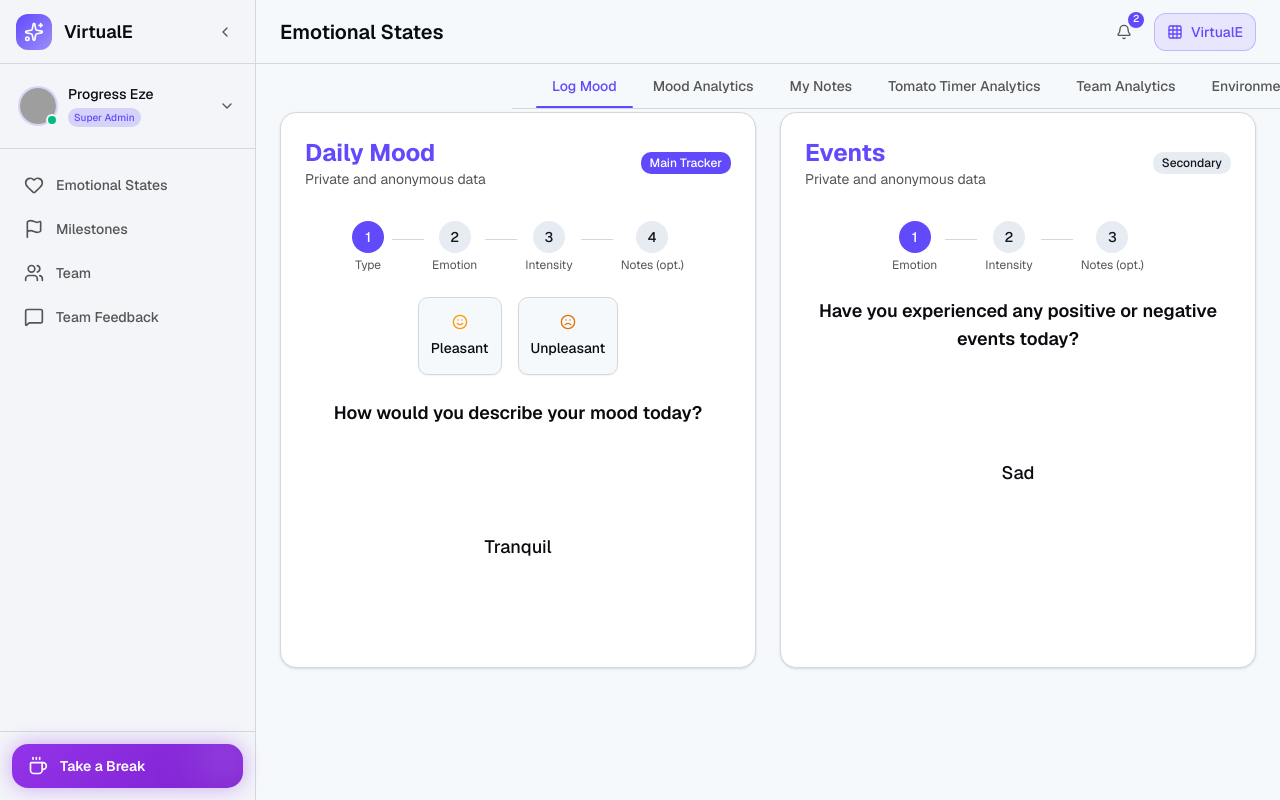
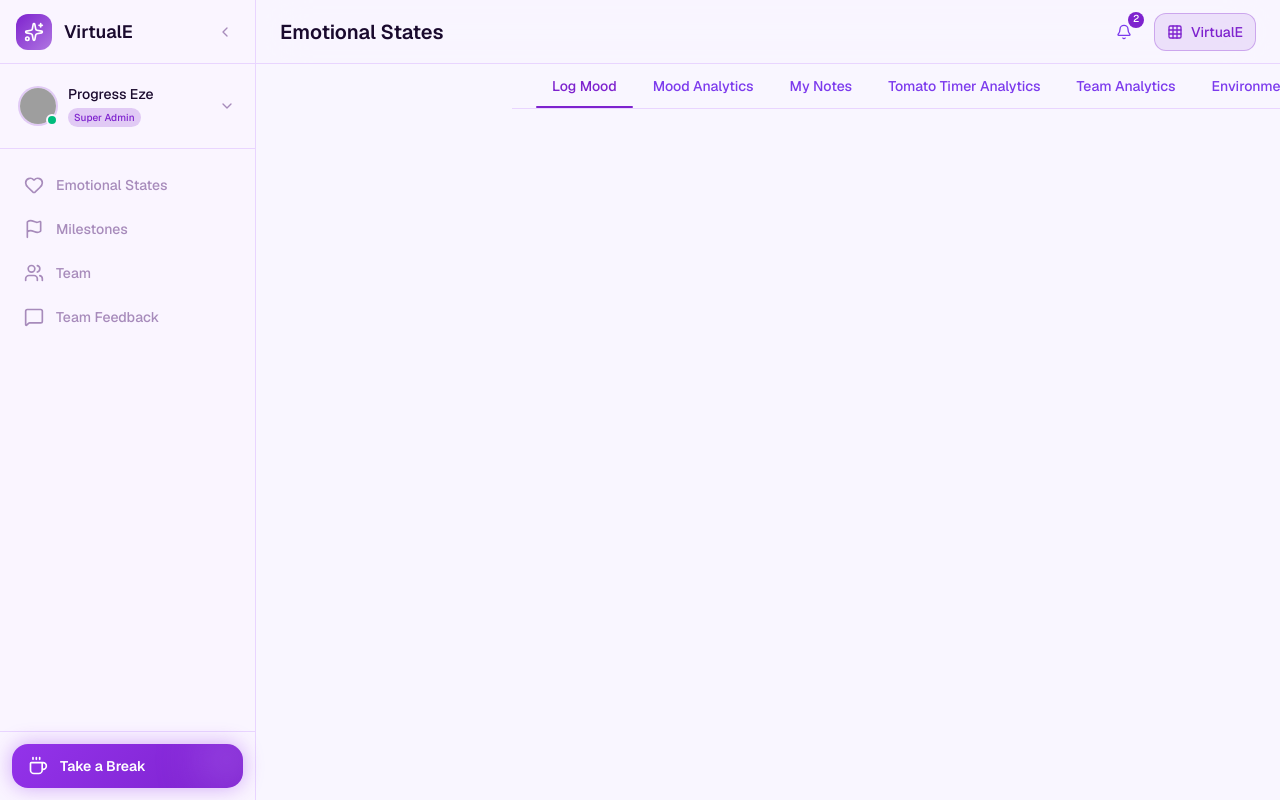
Before and after one commit to KlingerMatheus/VirtualE-New-Layout, a Next.js app: page / in a window 1280 px wide. Built offline with nearby package versions, Linux system fonts and the light colour scheme; grey boxes are pictures that could not be loaded.

Commit message:
feat: update globals.css colors and remove MoodContent\n\nApply Chakra UI purple palette and clean up body content.

```diff
--- a/app/globals.css
+++ b/app/globals.css
@@ -13,41 +13,42 @@ html.dark {
 
 :root {
   /* Light theme */
-  --background: oklch(0.98 0.005 260);
-  --foreground: oklch(0.15 0.01 260);
-  --card: oklch(1 0 0);
-  --card-foreground: oklch(0.15 0.01 260);
-  --popover: oklch(1 0 0);
-  --popover-foreground: oklch(0.15 0.01 260);
-  --primary: oklch(0.55 0.25 280);
-  --primary-foreground: oklch(1 0 0);
-  --secondary: oklch(0.94 0.01 260);
-  --secondary-foreground: oklch(0.2 0.01 260);
-  --muted: oklch(0.94 0.01 260);
-  --muted-foreground: oklch(0.45 0 0);
-  --accent: oklch(0.55 0.25 280);
-  --accent-foreground: oklch(1 0 0);
+  --background: #f9f6ff;
+  --foreground: #1a0a2e;
+  --card: #ffffff;
+  --card-foreground: #1a0a2e;
+  --popover: #ffffff;
+  --popover-foreground: #1a0a2e;
+  --primary: #7e22ce;
+  --primary-foreground: #ffffff;
+  --secondary: #f3e8ff;
+  --secondary-foreground: #3b0764;
+  --muted: #f3e8ff;
+  --muted-foreground: #7c3aed;
+  --accent: #9333ea;
+  --accent-foreground: #ffffff;
   --destructive: oklch(0.55 0.2 25);
-  --destructive-foreground: oklch(1 0 0);
-  --border: oklch(0.88 0.01 260);
-  --input: oklch(0.94 0.01 260);
-  --ring: oklch(0.55 0.25 280);
-  --chart-1: oklch(0.55 0.25 280);
-  --chart-2: oklch(0.6 0.15 180);
-  --chart-3: oklch(0.65 0.18 85);
-  --chart-4: oklch(0.5 0.22 350);
-  --chart-5: oklch(0.6 0.2 40);
+  --destructive-foreground: #ffffff;
+  --border: #e9d5ff;
+  --input: #f3e8ff;
+  --ring: #9333ea;
+  --chart-1: #7e22ce;
+  --chart-2: #a855f7;
+  --chart-3: #c084fc;
+  --chart-4: #6b21a8;
+  --chart-5: #d8b4fe;
   --radius: 0.75rem;
-  --sidebar: oklch(0.97 0.005 260);
-  --sidebar-foreground: oklch(0.15 0.01 260);
-  --sidebar-primary: oklch(0.55 0.25 280);
-  --sidebar-primary-foreground: oklch(1 0 0);
-  --sidebar-accent: oklch(0.92 0.02 280);
-  --sidebar-accent-foreground: oklch(0.15 0.01 260);
-  --sidebar-border: oklch(0.88 0.01 260);
-  --sidebar-ring: oklch(0.55 0.25 280);
-  --sidebar-muted: oklch(0.45 0 0);
-  /* Purple palette */
+  /* Sidebar - light */
+  --sidebar: #faf5ff;
+  --sidebar-foreground: #1a0a2e;
+  --sidebar-primary: #7e22ce;
+  --sidebar-primary-foreground: #ffffff;
+  --sidebar-accent: #f3e8ff;
+  --sidebar-accent-foreground: #3b0764;
+  --sidebar-border: #e9d5ff;
+  --sidebar-ring: #9333ea;
+  --sidebar-muted: #a78bbb;
+  /* Purple palette (Chakra-aligned) */
   --purple-50: #faf5ff;
   --purple-100: #f3e8ff;
   --purple-200: #e9d5ff;
@@ -62,41 +63,42 @@ html.dark {
 }
 
 .dark {
-  /* Dark theme - modern dashboard aesthetic */
-  --background: oklch(0.13 0.01 260);
-  --foreground: oklch(0.95 0 0);
-  --card: oklch(0.17 0.01 260);
-  --card-foreground: oklch(0.95 0 0);
-  --popover: oklch(0.17 0.01 260);
-  --popover-foreground: oklch(0.95 0 0);
-  --primary: oklch(0.65 0.2 280);
-  --primary-foreground: oklch(1 0 0);
-  --secondary: oklch(0.22 0.01 260);
-  --secondary-foreground: oklch(0.9 0 0);
-  --muted: oklch(0.22 0.01 260);
-  --muted-foreground: oklch(0.6 0 0);
-  --accent: oklch(0.65 0.2 280);
-  --accent-foreground: oklch(1 0 0);
+  /* Dark theme */
+  --background: #0e0618;
+  --foreground: #f5f0ff;
+  --card: #160d24;
+  --card-foreground: #f5f0ff;
+  --popover: #1a1030;
+  --popover-foreground: #f5f0ff;
+  --primary: #a855f7;
+  --primary-foreground: #ffffff;
+  --secondary: #2d1b4e;
+  --secondary-foreground: #e9d5ff;
+  --muted: #2d1b4e;
+  --muted-foreground: #c084fc;
+  --accent: #9333ea;
+  --accent-foreground: #ffffff;
   --destructive: oklch(0.55 0.2 25);
-  --destructive-foreground: oklch(1 0 0);
-  --border: oklch(0.25 0.01 260);
-  --input: oklch(0.22 0.01 260);
-  --ring: oklch(0.65 0.2 280);
-  --chart-1: oklch(0.65 0.2 280);
-  --chart-2: oklch(0.7 0.15 180);
-  --chart-3: oklch(0.75 0.18 85);
-  --chart-4: oklch(0.6 0.22 350);
-  --chart-5: oklch(0.7 0.2 40);
-  --sidebar: oklch(0.1 0.01 260);
-  --sidebar-foreground: oklch(0.95 0 0);
-  --sidebar-primary: oklch(0.65 0.2 280);
-  --sidebar-primary-foreground: oklch(1 0 0);
-  --sidebar-accent: oklch(0.2 0.02 280);
-  --sidebar-accent-foreground: oklch(0.95 0 0);
-  --sidebar-border: oklch(0.2 0.01 260);
-  --sidebar-ring: oklch(0.65 0.2 280);
-  --sidebar-muted: oklch(0.5 0 0);
-  /* Purple palette */
+  --destructive-foreground: #ffffff;
+  --border: #2d1b4e;
+  --input: #2d1b4e;
+  --ring: #a855f7;
+  --chart-1: #a855f7;
+  --chart-2: #c084fc;
+  --chart-3: #d8b4fe;
+  --chart-4: #7e22ce;
+  --chart-5: #9333ea;
+  /* Sidebar - dark */
+  --sidebar: #0b0415;
+  --sidebar-foreground: #f5f0ff;
+  --sidebar-primary: #a855f7;
+  --sidebar-primary-foreground: #ffffff;
+  --sidebar-accent: #1e0f33;
+  --sidebar-accent-foreground: #f5f0ff;
+  --sidebar-border: #2d1b4e;
+  --sidebar-ring: #a855f7;
+  --sidebar-muted: #8b6daa;
+  /* Purple palette (Chakra-aligned) */
   --purple-50: #faf5ff;
   --purple-100: #f3e8ff;
   --purple-200: #e9d5ff;
@@ -172,19 +174,21 @@ html.dark {
 }
 
 .dark ::-webkit-scrollbar-thumb {
-  background: oklch(0.3 0.01 260);
+  background: #2d1b4e;
   border-radius: 3px;
 }
 
 .dark ::-webkit-scrollbar-thumb:hover {
-  background: oklch(0.4 0.01 260);
+  background: #3d2460;
+  border-radius: 3px;
 }
 
 ::-webkit-scrollbar-thumb {
-  background: oklch(0.8 0.01 260);
+  background: #d8b4fe;
   border-radius: 3px;
 }
 
 ::-webkit-scrollbar-thumb:hover {
-  background: oklch(0.7 0.01 260);
+  background: #c084fc;
+  border-radius: 3px;
 }
--- a/app/page.tsx
+++ b/app/page.tsx
@@ -1,10 +1,9 @@
 import { DashboardLayout } from "@/components/layout"
-import { MoodContent } from "@/components/mood-content"
 
 export default function Home() {
   return (
     <DashboardLayout>
-      <MoodContent />
+      <div />
     </DashboardLayout>
   )
 }
```
